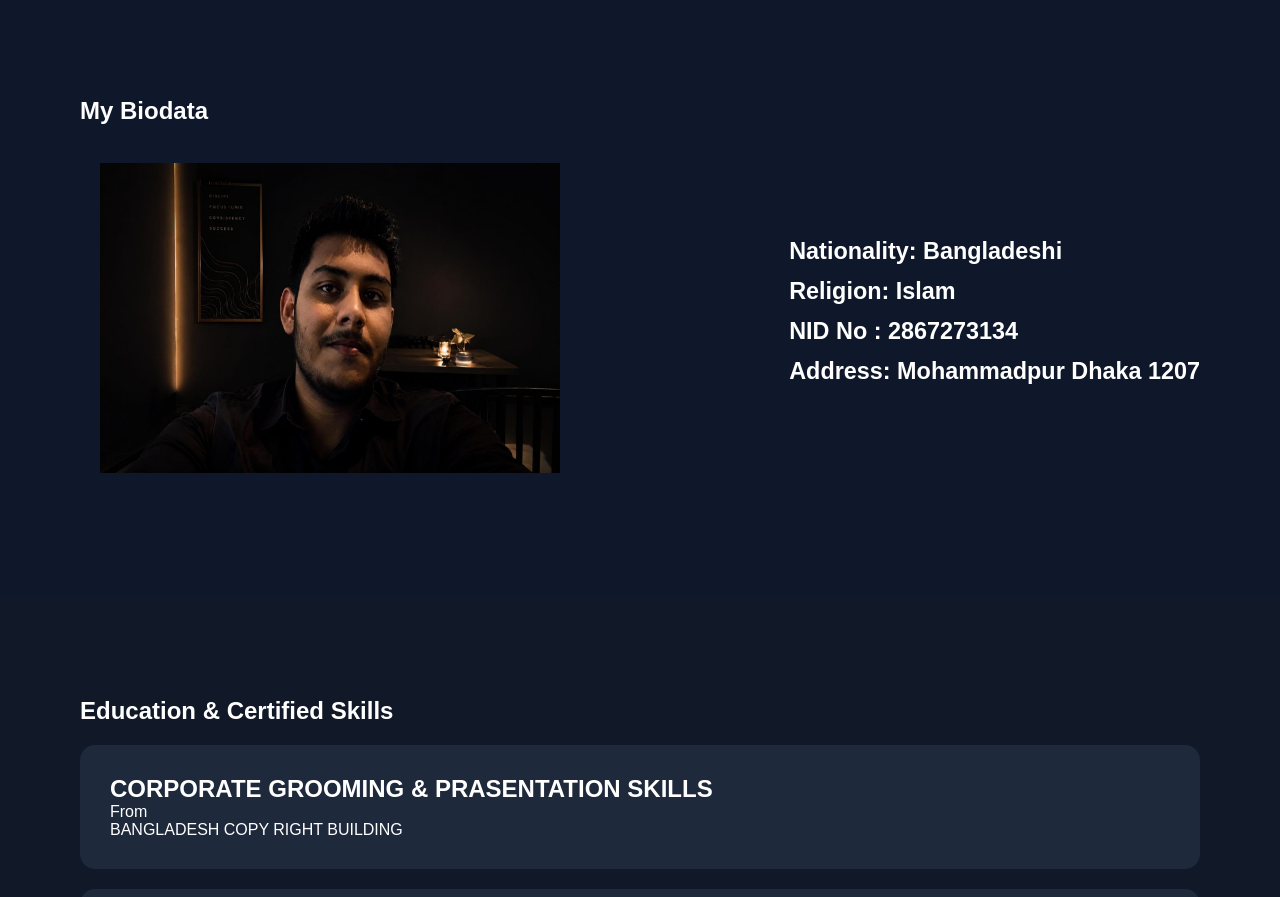
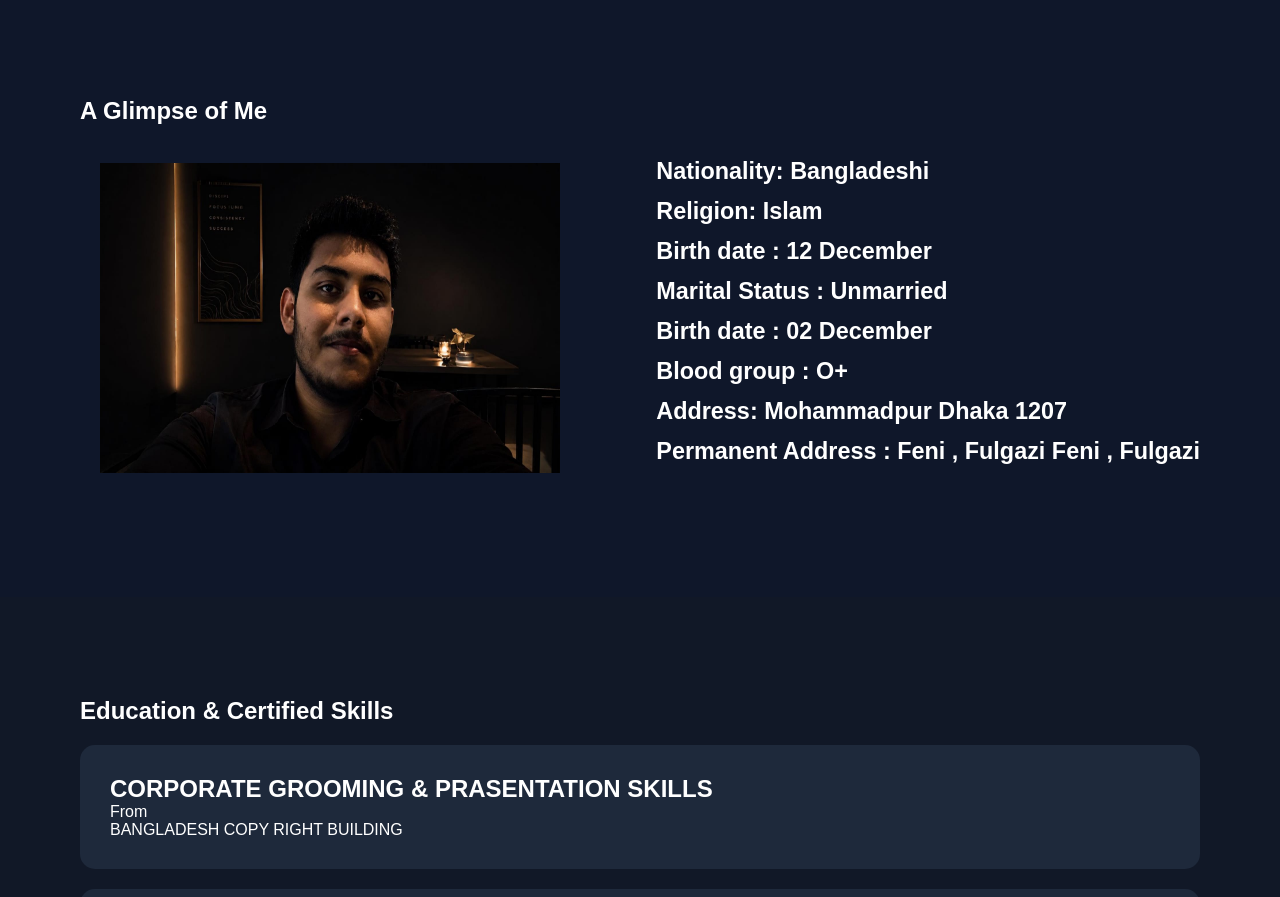
Before and after one commit to orpat214/protfolio, a plain HTML site: page index.html in a window 1280 px wide. Shown: the part 1073-1970 px from the top of the page. Drawn offline with Linux system fonts and the light colour scheme.

Commit message:
Update index.html

```diff
--- a/index.html
+++ b/index.html
@@ -24,7 +24,7 @@
 
         <nav>
 
-            <a href="#about">View More</a>
+            <a href="#contact">View More</a>
 
         </nav>
 
@@ -75,7 +75,7 @@
 
     <section id="biodata">
 
-        <h1>My Biodata</h1>
+        <h1>A Glimpse of Me</h1>
 
         <div class="bio-box">
 
@@ -93,13 +93,16 @@
 
                     <p><b>Religion:</b> Islam</p>
 
+                         <p><b>Birth date :   </b> 12 December </p>
 
+                     <p><b>Marital Status :    </b> Unmarried </p>
 
-                    <p><b>NID No : </b>  2867273134</p>
+                    <p><b>Birth date :   </b> 02 December </p>
 
-                    <p><b> </b>  </p>
+                    <p><b>Blood group :  </b> O+ </p>
 
                     <p><b>Address:</b> Mohammadpur Dhaka 1207 </p>
+                         <p><b>Permanent Address : Feni , Fulgazi  </b> Feni , Fulgazi </p>
                 </h3>
             </div>
 
```
